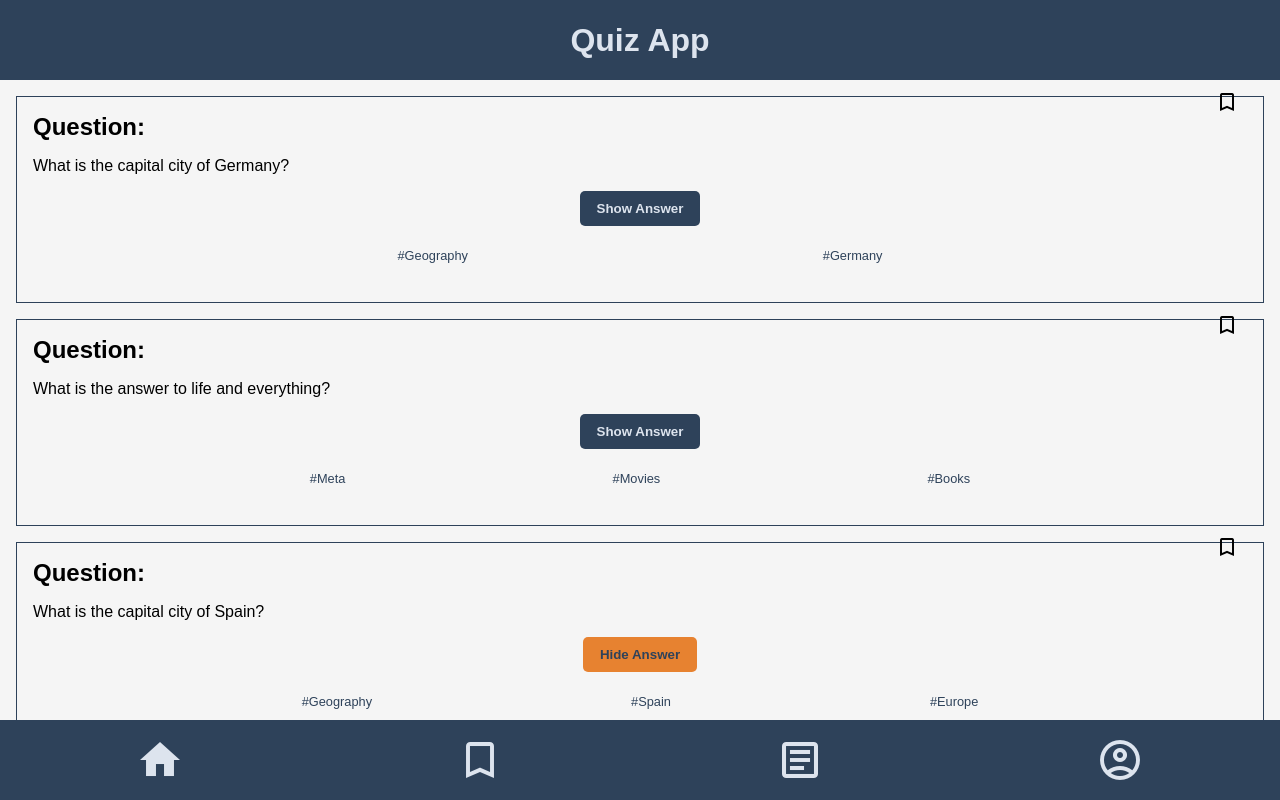
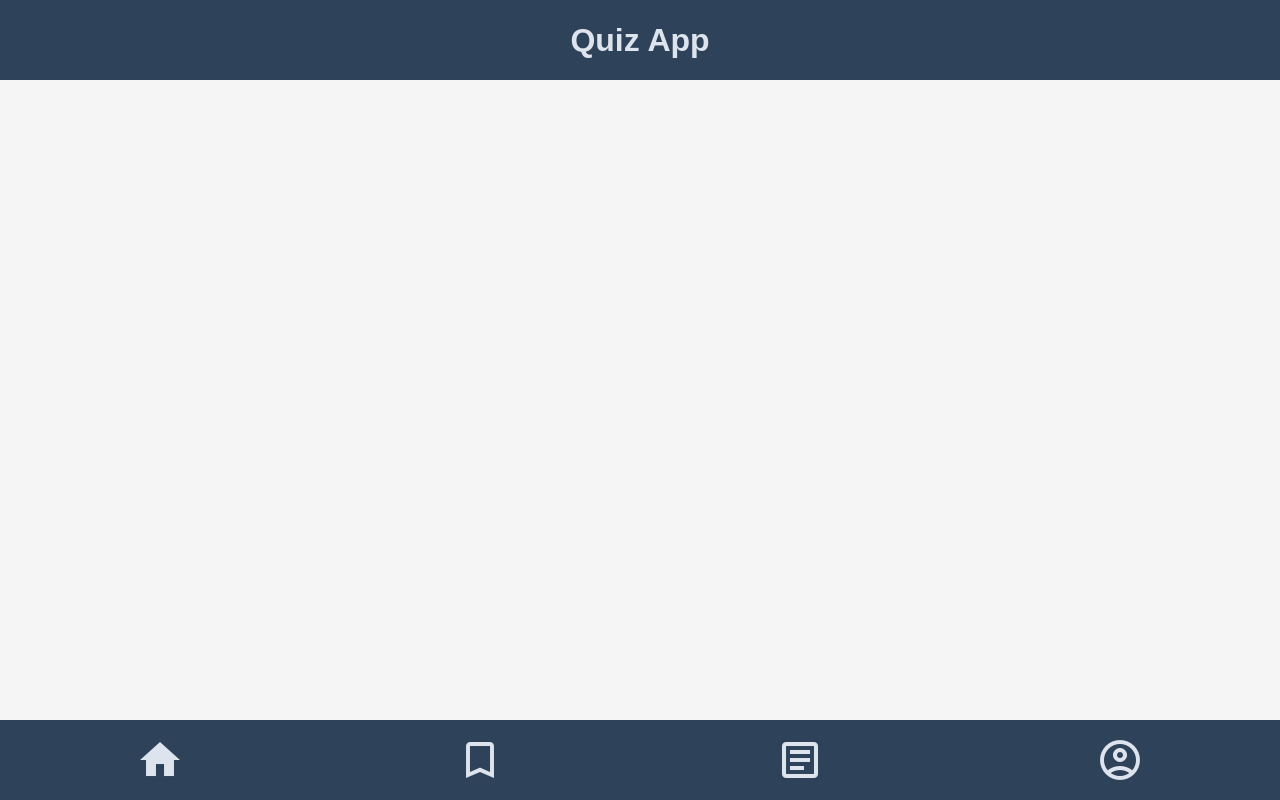
Before and after one commit to patrikglanemann/Quiz-App, a website: page index.html in a window 1280 px wide. Drawn offline with Linux system fonts and the light colour scheme.

Commit message:
Remove pre defined cards from index.html

```diff
--- a/index.html
+++ b/index.html
@@ -15,73 +15,7 @@
     <header class="header">
       <h1 class="header__title">Quiz App</h1>
     </header>
-    <main class="content">
-      <section class="quiz-card">
-        <div class="quiz-card__header">
-          <h2>Question:</h2>
-          <i class="quiz-card__bookmark material-icons-outlined"
-            >bookmark_border</i
-          >
-        </div>
-        <p class="quiz-card__question">What is the capital city of Germany?</p>
-        <button class="quiz-card__button">Show Answer</button>
-        <div class="quiz-card__tags">
-          <div class="quiz-card__tag">#Geography</div>
-          <div class="quiz-card__tag">#Germany</div>
-        </div>
-      </section>
-      <section class="quiz-card">
-        <div class="quiz-card__header">
-          <h2>Question:</h2>
-          <i class="quiz-card__bookmark material-icons-outlined"
-            >bookmark_border</i
-          >
-        </div>
-        <p class="quiz-card__question">
-          What is the answer to life and everything?
-        </p>
-        <button class="quiz-card__button">Show Answer</button>
-        <div class="quiz-card__tags">
-          <div class="quiz-card__tag">#Meta</div>
-          <div class="quiz-card__tag">#Movies</div>
-          <div class="quiz-card__tag">#Books</div>
-        </div>
-      </section>
-      <section class="quiz-card quiz-card--opened">
-        <div class="quiz-card__header">
-          <h2>Question:</h2>
-          <i class="quiz-card__bookmark material-icons-outlined"
-            >bookmark_border</i
-          >
-        </div>
-        <p class="quiz-card__question">What is the capital city of Spain?</p>
-        <button class="quiz-card__button quiz-card__button--toggled">
-          Hide Answer
-        </button>
-        <p class="quiz-card__answer">Madrid</p>
-        <div class="quiz-card__tags">
-          <div class="quiz-card__tag">#Geography</div>
-          <div class="quiz-card__tag">#Spain</div>
-          <div class="quiz-card__tag">#Europe</div>
-        </div>
-      </section>
-      <section class="quiz-card">
-        <div class="quiz-card__header">
-          <h2>Question:</h2>
-          <i class="quiz-card__bookmark material-icons-outlined"
-            >bookmark_border</i
-          >
-        </div>
-        <p class="quiz-card__question">
-          Which tech do we use to build the structure of a website?
-        </p>
-        <button class="quiz-card__button">Show Answer</button>
-        <div class="quiz-card__tags">
-          <div class="quiz-card__tag">#Web-Development</div>
-          <div class="quiz-card__tag">#Technology</div>
-        </div>
-      </section>
-    </main>
+    <main class="content"></main>
     <footer class="footer">
       <nav class="iconbar">
         <a class="icon icon--active" href="index.html"
@@ -98,6 +32,6 @@
         >
       </nav>
     </footer>
-    <script src="script.js"></script>
+    <script type="module" src="index.js"></script>
   </body>
 </html>
```
